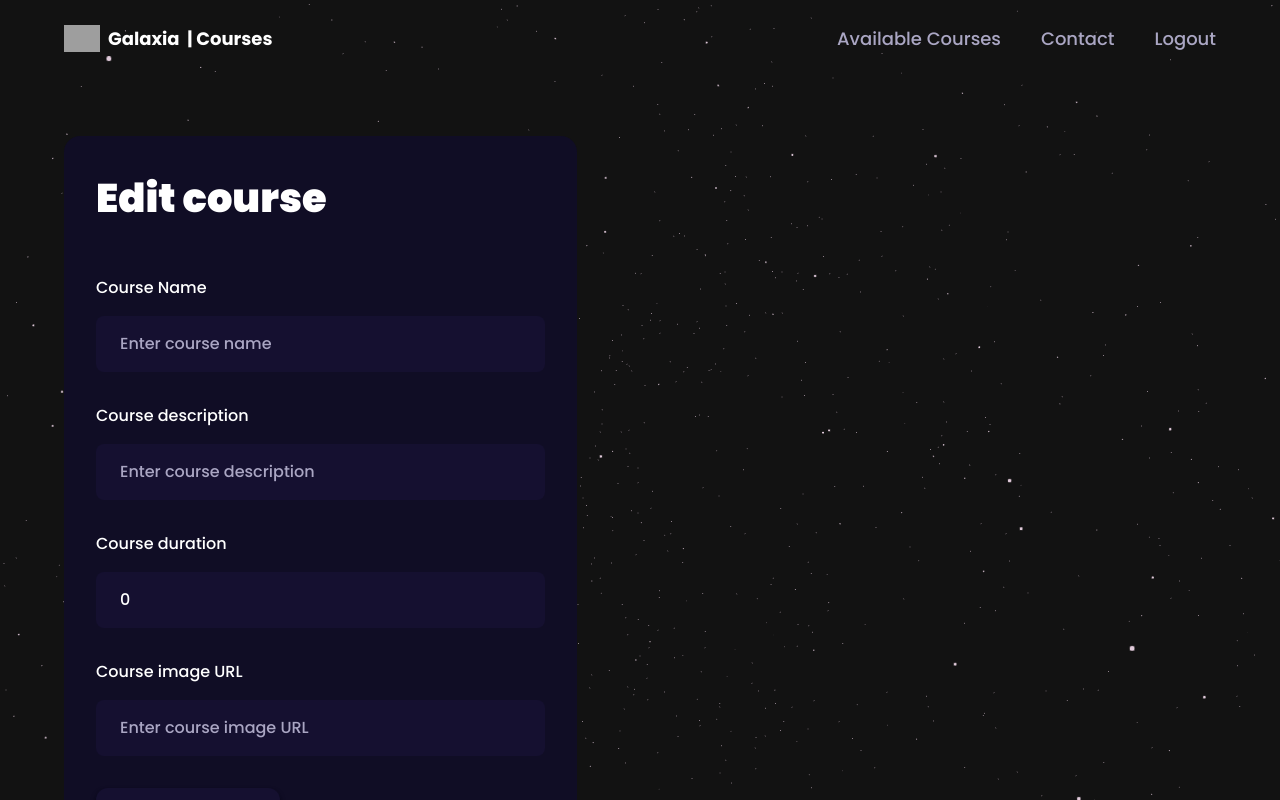
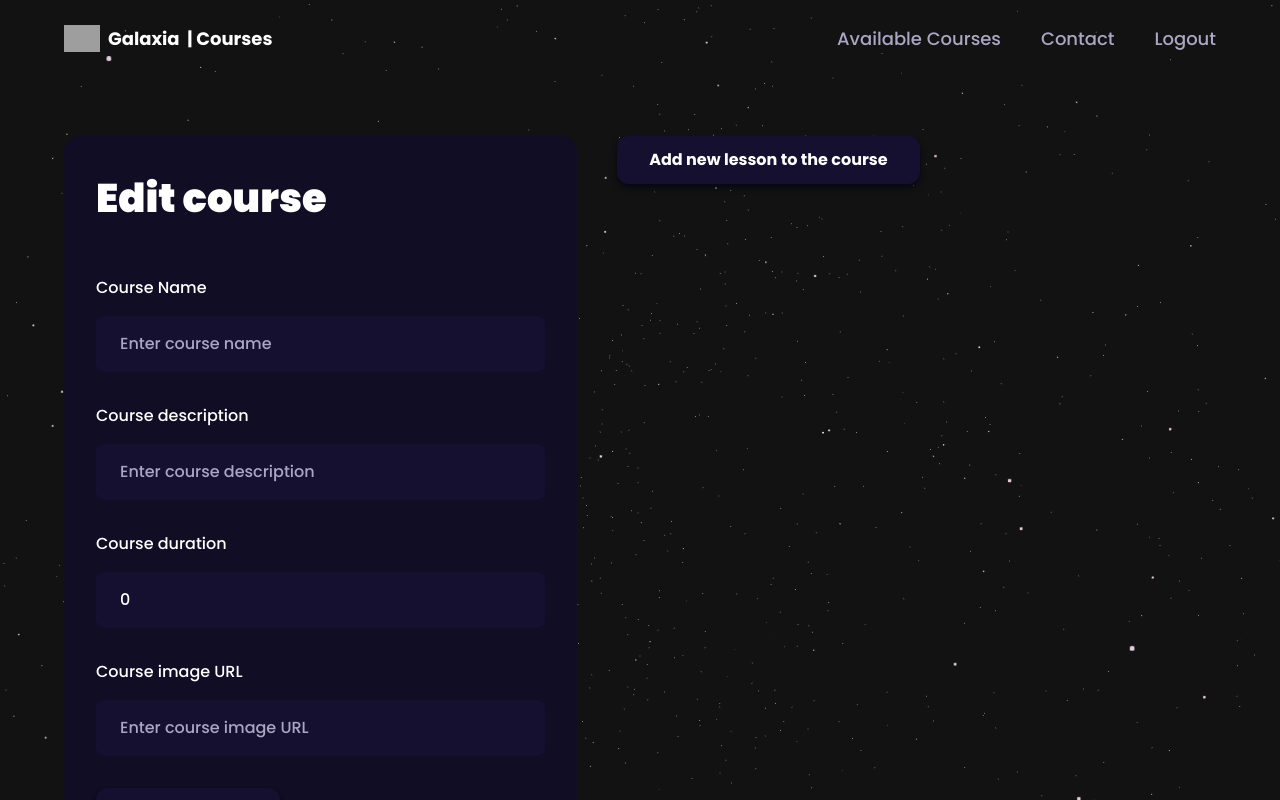
Before and after one commit to sofijalazarova/galaxia, a React (Vite) app in the folder galaxia/: page /edit/1 in a window 1280 px wide. Shown: the top 800 px of the page. Built offline with nearby package versions, Linux system fonts and the light colour scheme; no server answers; grey boxes are pictures that could not be loaded.

Commit message:
Add new lesson button added

```diff
--- a/galaxia/src/components/AddLessonToCourse.jsx
+++ b/galaxia/src/components/AddLessonToCourse.jsx
@@ -49,8 +49,6 @@ const AddLesson = () => {
         }
     }
 
-
-
     return (
         <div
           className={`xl:mt-12 flex xl:flex-row flex-col-reverse gap-10 overflow-hidden`}
@@ -76,17 +74,6 @@ const AddLesson = () => {
                   className='bg-tertiary py-4 px-6 placeholder:text-secondary text-white rounded-lg outline-none border-none font-medium'
                 />
               </label>
-              {/* <label className='flex flex-col'>
-                <span className='text-white font-medium mb-4'>Lesson content</span>
-                <input
-                  type='text'
-                  name='content'
-                  value={content}
-                  onChange={handleContentChange}
-                  placeholder="Enter lesson content"
-                  className='bg-tertiary py-4 px-6 placeholder:text-secondary text-white rounded-lg outline-none border-none font-medium'
-                />
-              </label> */}
 
               <label className='flex flex-col'>
                 <span className='text-white font-medium mb-4'>Lesson content</span>
@@ -129,7 +116,7 @@ const AddLesson = () => {
 
           <motion.div
             variants={slideIn("right", "tween", 0.2, 1)}
-            className='xl:flex-1 xl:h-auto md:h-[550px] h-[350px]'
+            className='xl:flex-1 xl:h-auto md:h-[30px] h-[350px]'
           >
           </motion.div>
         </div>
--- a/galaxia/src/components/CoursesDataTable.jsx
+++ b/galaxia/src/components/CoursesDataTable.jsx
@@ -108,6 +108,7 @@ const CoursesDataTable = () => {
                           >
                             Remove course
                           </button>
+
                           </div>
                         </Tilt>
             ))
--- a/galaxia/src/components/EditCourse.jsx
+++ b/galaxia/src/components/EditCourse.jsx
@@ -142,8 +142,14 @@ const EditCourse = () => {
 
         <motion.div
           variants={slideIn("right", "tween", 0.2, 1)}
-          className='xl:flex-1 xl:h-auto md:h-[550px] h-[350px]'
+          className='xl:flex-1 xl:h-auto md:h-[50px] h-[350px]'
         >
+          <button
+            onClick={() => navigate("/addLesson/" + id)}
+            className='bg-tertiary py-3 px-8 rounded-xl outline-none w-fit text-white font-bold shadow-md shadow-primary md-2'
+          >
+            Add new lesson to the course
+          </button>
         </motion.div>
       </div>
     );
```
